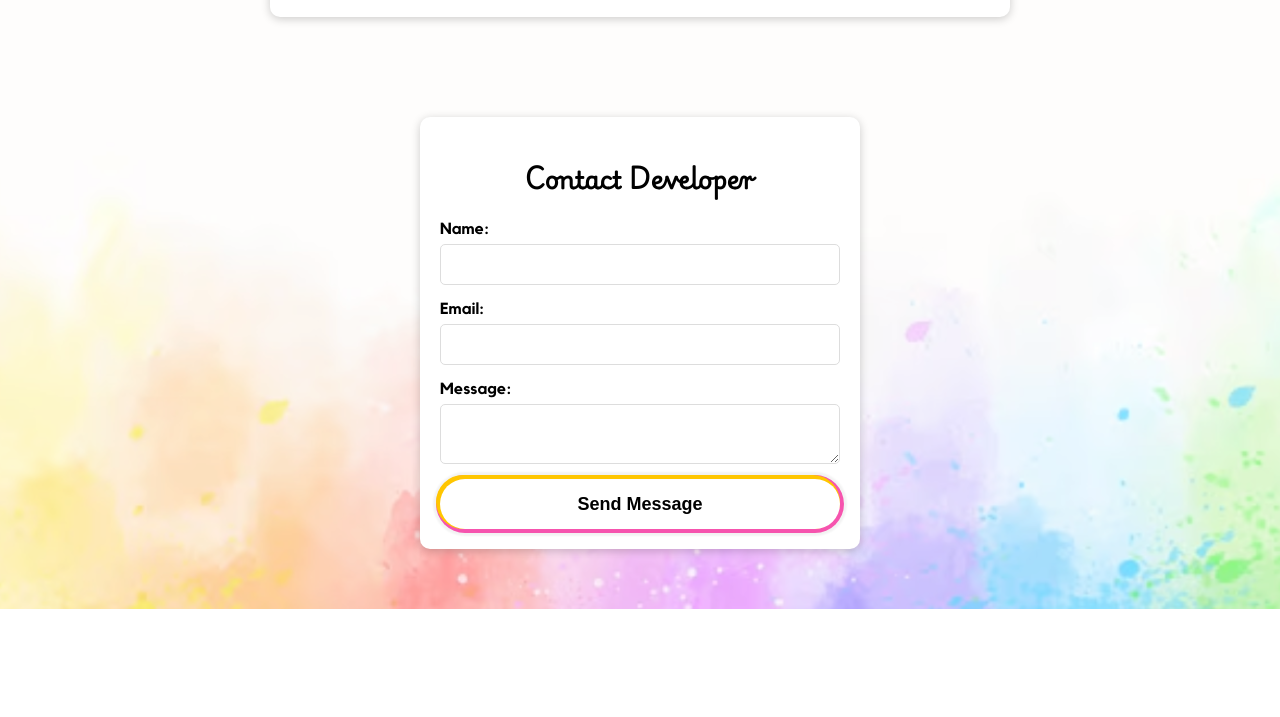
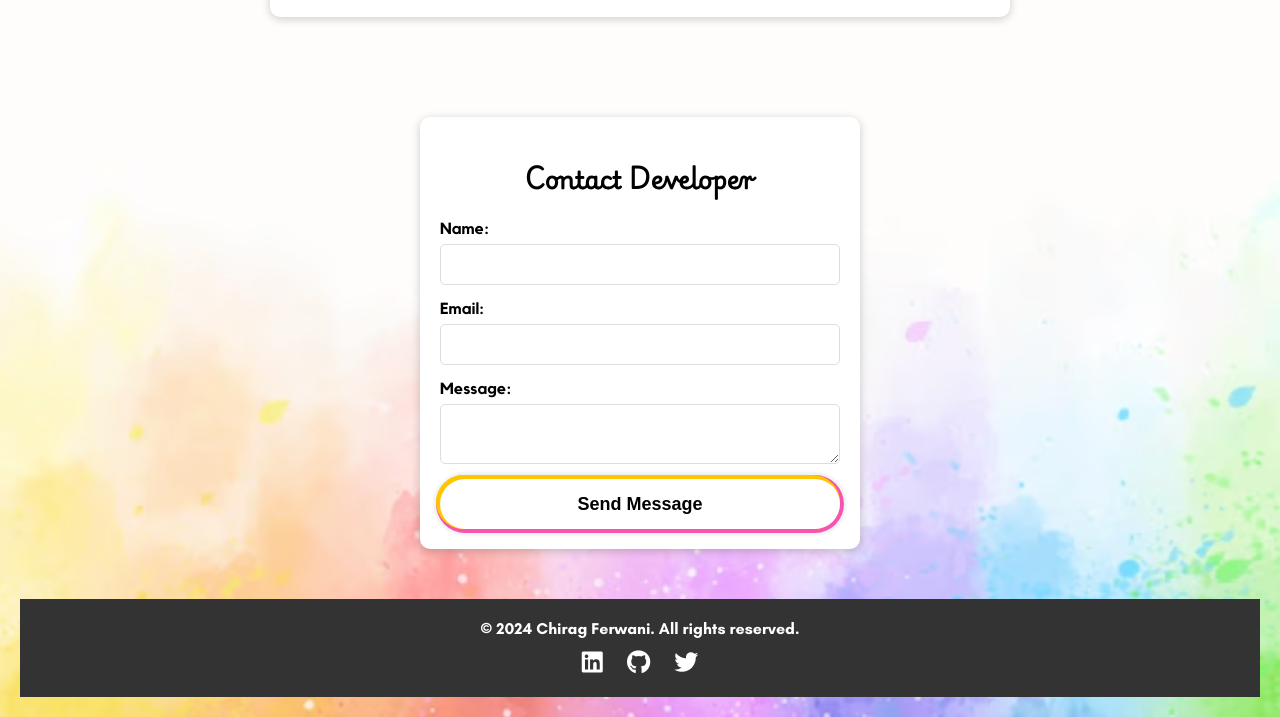
Before and after one commit to chiragferwani/SortScape, a plain HTML site: page index.html in a window 1280 px wide. Shown: the part 1675-2392 px from the top of the page. Before the commit the page ends 2284 px from the top, so only its background shows below. Drawn offline with Linux system fonts and the light colour scheme.

Commit message:
add footer

```diff
--- a/home.css
+++ b/home.css
@@ -326,3 +326,35 @@ main {
       transform: scale(1);
     }
   }
+
+/* Footer */
+footer {
+    background: #333;
+    color: #fff;
+    padding: 20px 0;
+    text-align: center;
+}
+
+.footer-content {
+    max-width: 800px;
+    margin: 0 auto;
+}
+
+.footer-content p {
+    margin: 0;
+}
+
+.social-links {
+    margin-top: 10px;
+}
+
+.social-links a {
+    color: #fff;
+    margin: 0 10px;
+    text-decoration: none;
+    font-size: 24px;
+}
+
+.social-links a:hover {
+    color: #007bff;
+}
--- a/index.html
+++ b/index.html
@@ -7,6 +7,7 @@
     <link rel="stylesheet" href="home.css">
     <script src="index.js" type="module" defer></script>
     <link rel="icon" type="image/x-icon" href="images/logo.png">
+    <link rel="stylesheet" href="https://cdnjs.cloudflare.com/ajax/libs/font-awesome/5.15.4/css/all.min.css">
 </head>
 <body>
     <header>
@@ -107,6 +108,20 @@
 
                 </form>
             </div>
+            </section>
+            <!-- Footer Section -->
+            <footer style="margin-top: 50px;">
+                <div class="footer-content">
+                    <p>&copy; 2024 Chirag Ferwani. All rights reserved.</p>
+                    <div class="social-links">
+
+                        <a href="https://linkedin.com/in/chiragferwani" target="_blank"><i class="fab fa-linkedin"></i></a>
+                        <a href="https://github.com/chiragferwani" target="_blank"><i class="fab fa-github"></i></a>
+                        <a href="https://twitter.com/chiragferwani" target="_blank"><i class="fab fa-twitter"></i></a>
+                    </div>
+                </div>
+            </footer>
+
 
     </main>
 
```
